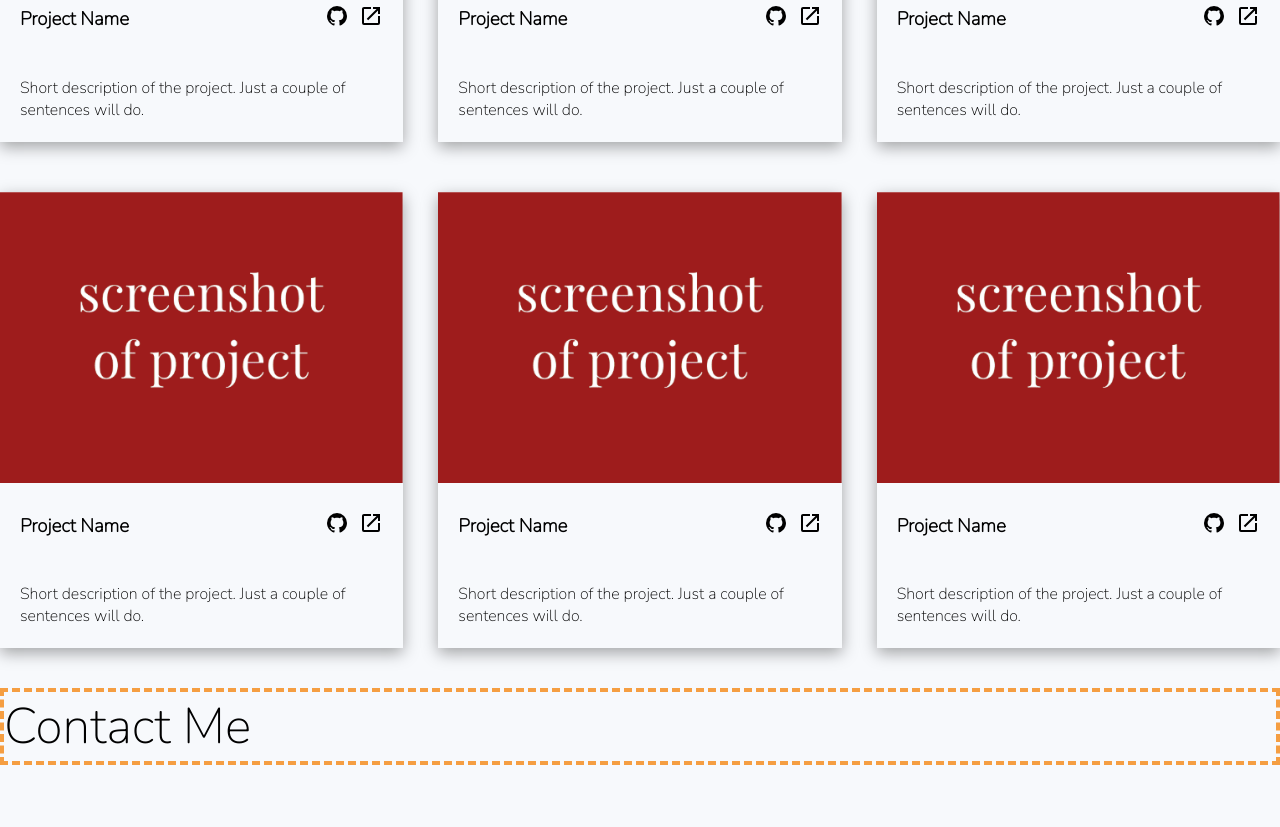
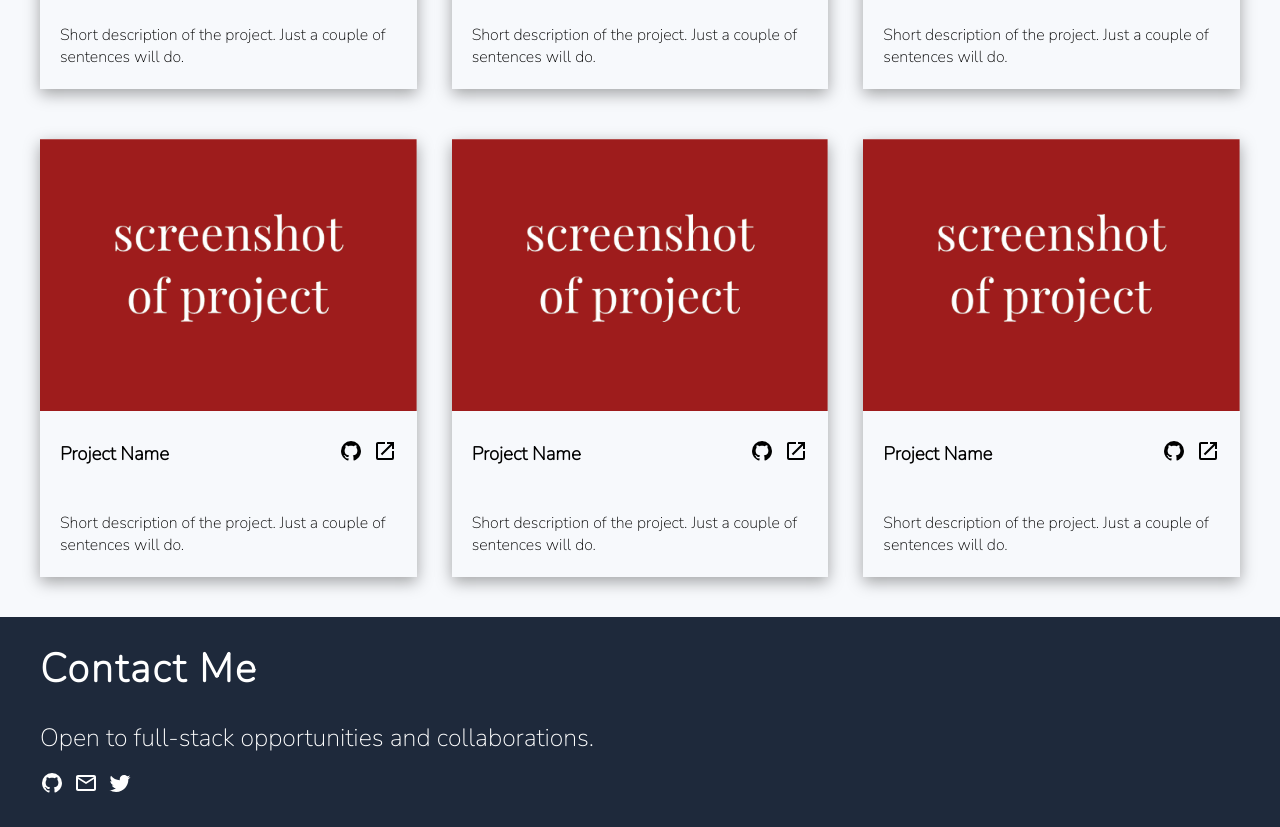
Before and after one commit to sameeksha-dalvi/dev-portfolio-homepage, a website built with webpack: page src/template.html in a window 1280 px wide. Shown: the part 1036-1863 px from the top of the page. Before the commit the page ends 1801 px from the top, so only its background shows below. Built offline with nearby package versions, Linux system fonts and the light colour scheme.

Commit message:
add contact me section elements and links

```diff
--- a/src/style.css
+++ b/src/style.css
@@ -123,16 +123,13 @@ body {
 
 .myWork-section {
     display: grid;
-    grid-template-columns: repeat(auto-fit, minmax(400px, 1fr));
+    grid-template-columns: repeat(auto-fit, minmax(350px, 1fr));
     gap: 35px;
     row-gap: 50px;
     margin-top: 10px;
+    padding: 0px 40px;
 }
 
-.contactMe-section {
-    border: 4px dashed #f59e42;
-    font-size: 50px;
-}
 
 .card-container {
     box-shadow: rgba(0, 0, 0, 0.35) 0px 5px 15px;
@@ -179,10 +176,40 @@ ul {
     font-size: 40px;
     font-weight: bold;
     margin-bottom: 0;
+    margin-top:0;
+    padding: 0px 40px;
+    letter-spacing: 2px;
 }
 
 a {
     color: inherit;
+}
+
+.contactMe-section{
+    background: var(--bg-dark);
+    color: var(--text-light);
+    padding: 10px 40px;
+    display: flex;
+    flex-direction: column;
+    justify-content: flex-start;
+}
+
+.contactMe-section > h3{
+    font-size: 40px;
+    margin-bottom: 0;
+    margin-top: 15px;
+    letter-spacing: 2px;
+}
+
+.contactMe-section > p{
+    font-size: 25px;
+    margin-bottom: 0%;
+}
+
+.contact-links >ul{
+    display: flex;
+    gap: 10px;
+    padding: 0%;
 }
 
 @media (max-width: 600px) {
--- a/src/template.html
+++ b/src/template.html
@@ -44,7 +44,8 @@
                             </svg>
                         </a></li>
                     <li><a href="https://www.youtube.com/@sameekshacodes" target="_blank" aria-label="Youtube Link">
-                            <svg class="project-icons" xmlns="http://www.w3.org/2000/svg" viewBox="0 0 24 24" fill="currentColor">
+                            <svg class="project-icons" xmlns="http://www.w3.org/2000/svg" viewBox="0 0 24 24"
+                                fill="currentColor">
                                 <path
                                     d="M10,15L15.19,12L10,9V15M21.56,7.17C21.69,7.64 21.78,8.27 21.84,9.07C21.91,9.87 21.94,10.56 21.94,11.16L22,12C22,14.19 21.84,15.8 21.56,16.83C21.31,17.73 20.73,18.31 19.83,18.56C19.36,18.69 18.5,18.78 17.18,18.84C15.88,18.91 14.69,18.94 13.59,18.94L12,19C7.81,19 5.2,18.84 4.17,18.56C3.27,18.31 2.69,17.73 2.44,16.83C2.31,16.36 2.22,15.73 2.16,14.93C2.09,14.13 2.06,13.44 2.06,12.84L2,12C2,9.81 2.16,8.2 2.44,7.17C2.69,6.27 3.27,5.69 4.17,5.44C4.64,5.31 5.5,5.22 6.82,5.16C8.12,5.09 9.31,5.06 10.41,5.06L12,5C16.19,5 18.8,5.16 19.83,5.44C20.73,5.69 21.31,6.27 21.56,7.17Z" />
                             </svg>
@@ -184,7 +185,35 @@
                 </div>
             </div>
         </div>
-        <div class="contactMe-section">Contact Me</div>
+        <div class="contactMe-section">
+            <h3>Contact Me</h3>
+            <p>Open to full-stack opportunities and collaborations.</p>
+            <div class="contact-links">
+                <ul>
+                    <li><a href="https://github.com/sameeksha-dalvi" target="_blank" aria-label="Github Link">
+                            <svg class="project-icons" xmlns="http://www.w3.org/2000/svg" viewBox="0 0 24 24"
+                                fill="currentColor">
+                                <path
+                                    d="M12,2A10,10 0 0,0 2,12C2,16.42 4.87,20.17 8.84,21.5C9.34,21.58 9.5,21.27 9.5,21C9.5,20.77 9.5,20.14 9.5,19.31C6.73,19.91 6.14,17.97 6.14,17.97C5.68,16.81 5.03,16.5 5.03,16.5C4.12,15.88 5.1,15.9 5.1,15.9C6.1,15.97 6.63,16.93 6.63,16.93C7.5,18.45 8.97,18 9.54,17.76C9.63,17.11 9.89,16.67 10.17,16.42C7.95,16.17 5.62,15.31 5.62,11.5C5.62,10.39 6,9.5 6.65,8.79C6.55,8.54 6.2,7.5 6.75,6.15C6.75,6.15 7.59,5.88 9.5,7.17C10.29,6.95 11.15,6.84 12,6.84C12.85,6.84 13.71,6.95 14.5,7.17C16.41,5.88 17.25,6.15 17.25,6.15C17.8,7.5 17.45,8.54 17.35,8.79C18,9.5 18.38,10.39 18.38,11.5C18.38,15.32 16.04,16.16 13.81,16.41C14.17,16.72 14.5,17.33 14.5,18.26C14.5,19.6 14.5,20.68 14.5,21C14.5,21.27 14.66,21.59 15.17,21.5C19.14,20.16 22,16.42 22,12A10,10 0 0,0 12,2Z" />
+                            </svg>
+                        </a></li>
+                    <li><a href="mailto:sameekshadalvi7@gmail.com" aria-label="Email">
+                            <svg class="project-icons" xmlns="http://www.w3.org/2000/svg" viewBox="0 0 24 24" fill="currentColor">
+                                <title>email-outline</title>
+                                <path
+                                    d="M22 6C22 4.9 21.1 4 20 4H4C2.9 4 2 4.9 2 6V18C2 19.1 2.9 20 4 20H20C21.1 20 22 19.1 22 18V6M20 6L12 11L4 6H20M20 18H4V8L12 13L20 8V18Z" />
+                            </svg>
+                        </a></li>
+                    <li><a href="https://x.com/sameekshadalvi7" target="_blank" aria-label="Twitter Link">
+                            <svg class="project-icons" xmlns="http://www.w3.org/2000/svg" viewBox="0 0 24 24"
+                                fill="currentColor">
+                                <path
+                                    d="M22.46,6C21.69,6.35 20.86,6.58 20,6.69C20.88,6.16 21.56,5.32 21.88,4.31C21.05,4.81 20.13,5.16 19.16,5.36C18.37,4.5 17.26,4 16,4C13.65,4 11.73,5.92 11.73,8.29C11.73,8.63 11.77,8.96 11.84,9.27C8.28,9.09 5.11,7.38 3,4.79C2.63,5.42 2.42,6.16 2.42,6.94C2.42,8.43 3.17,9.75 4.33,10.5C3.62,10.5 2.96,10.3 2.38,10C2.38,10 2.38,10 2.38,10.03C2.38,12.11 3.86,13.85 5.82,14.24C5.46,14.34 5.08,14.39 4.69,14.39C4.42,14.39 4.15,14.36 3.89,14.31C4.43,16 6,17.26 7.89,17.29C6.43,18.45 4.58,19.13 2.56,19.13C2.22,19.13 1.88,19.11 1.54,19.07C3.44,20.29 5.7,21 8.12,21C16,21 20.33,14.46 20.33,8.79C20.33,8.6 20.33,8.42 20.32,8.23C21.16,7.63 21.88,6.87 22.46,6Z" />
+                            </svg>
+                        </a></li>
+                </ul>
+            </div>
+        </div>
     </div>
 
 </body>
```
